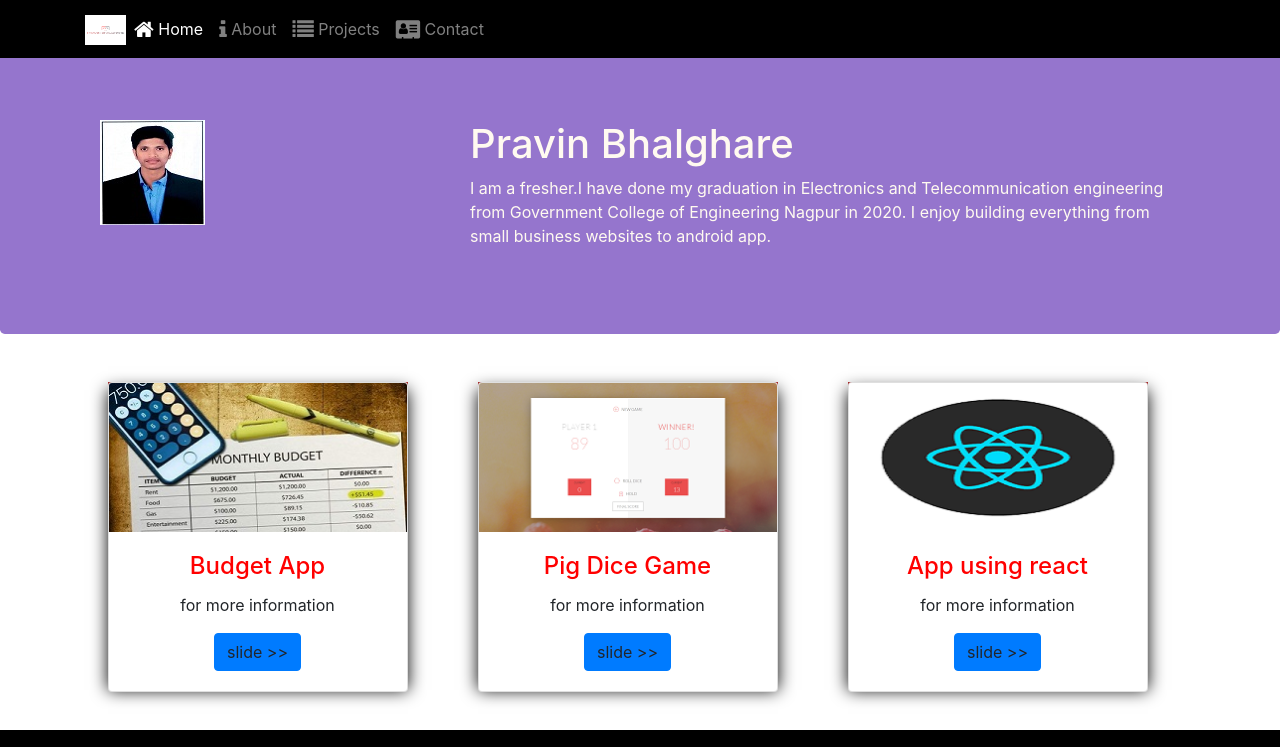
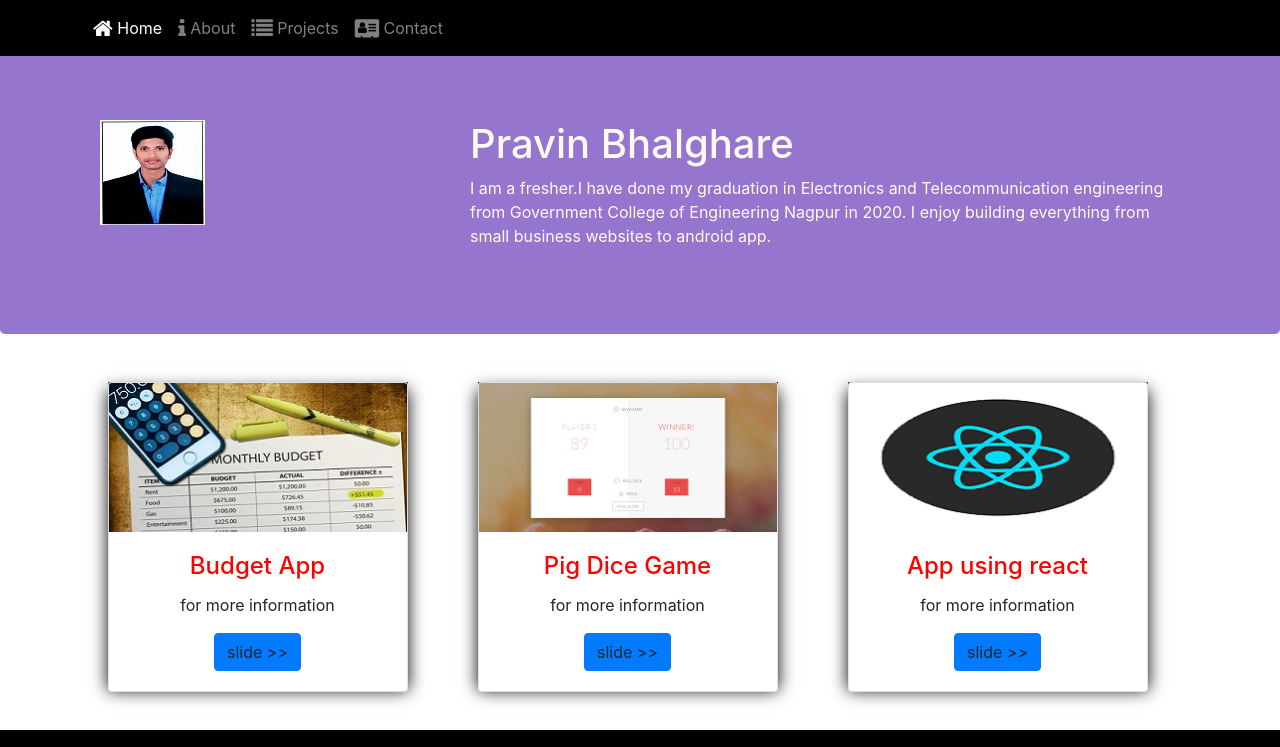
Before and after one commit to pravinbhalghare/portfolio, a website: page index.html in a window 1280 px wide. Shown: the top 747 px of the page. Drawn offline with nearby package versions, Linux system fonts and the light colour scheme.

Commit message:
Update index.html

```diff
--- a/index.html
+++ b/index.html
@@ -25,7 +25,7 @@
                 <span class="navbar-toggler-icon"></span>
             </button>
 
-            <a class="navbar-brand mr-auto" href="#"><img src="img/_logo.png" height="30" width="41"></a>
+            <!--<a class="navbar-brand mr-auto" href="#"><img src="img/_logo.png" height="30" width="41"></a>-->
             <div class="collapse navbar-collapse" id="Navbar">
                 <ul class="navbar-nav mr-auto">
                     <li class="nav-item active"><a class="nav-link" href="#"><span class="fa fa-home fa-lg"></span> Home</a></li>
```
